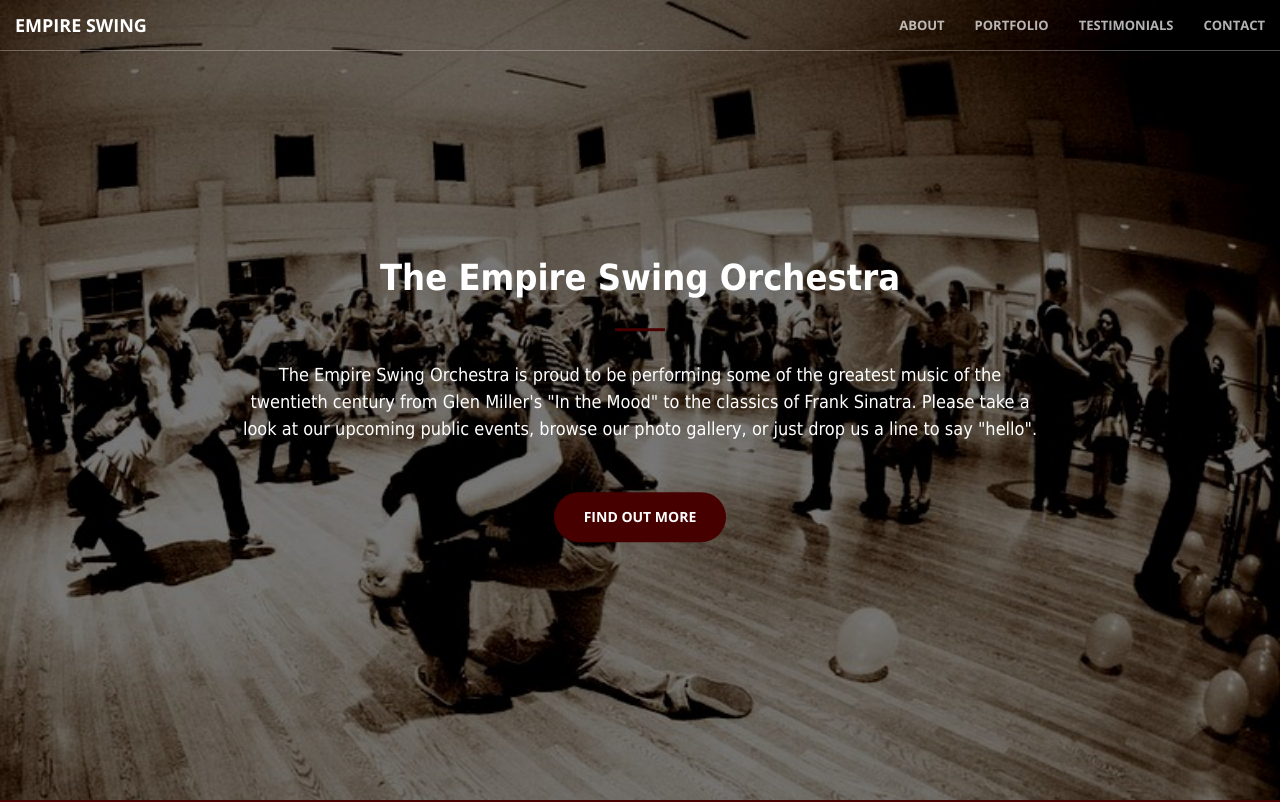
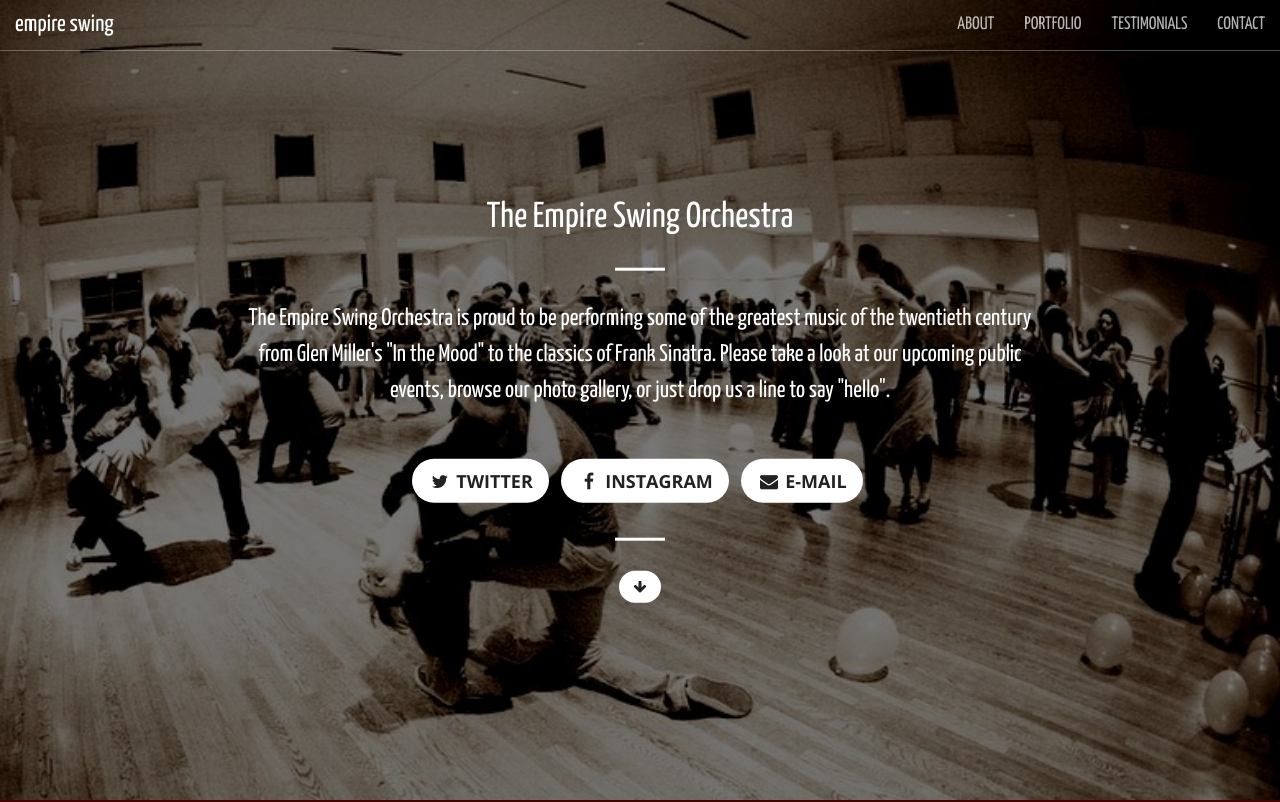
Before and after one commit to empireswing/empireswing.github.io, a plain HTML site: page index.html in a window 1280 px wide. Shown: the top 802 px of the page. Drawn offline with nearby package versions, Linux system fonts and the light colour scheme; a script that the page names is missing; a web font is replaced by a local one.

Commit message:
Update 2016-03-03T16:09:30.657Z

```diff
--- a/index.html
+++ b/index.html
@@ -75,9 +75,23 @@
         <div class="header-content">
             <div class="header-content-inner">
                 <h1>The Empire Swing Orchestra</h1>
-                <hr>
+                <hr class="light">
                 <p>The Empire Swing Orchestra is proud to be performing some of the greatest music of the twentieth century from Glen Miller's "In the Mood" to the classics of Frank Sinatra. Please take a look at our upcoming public events, browse our photo gallery, or just drop us a line to say "hello".</p>
-                <a href="#about" class="btn btn-primary btn-xl page-scroll">Find Out More</a>
+
+                <ul class="list-inline intro-social-buttons">
+                    <li>
+                        <a href="https://twitter.com/EmpireSwing" target="_blank" class="btn btn-default btn-lg"><i class="fa fa-twitter fa-fw"></i> <span class="network-name">Twitter</span></a>
+                    </li>
+                    <li>
+                        <a href="https://www.facebook.com/EmpireSwing" target="_blank" class="btn btn-default btn-lg"><i class="fa fa-facebook fa-fw"></i> <span class="network-name">Instagram</span></a>
+                    </li>
+                    <li>
+                        <a href="mailto:info@empireswing.org" class="btn btn-default btn-lg"><i class="fa fa-envelope fa-fw"></i> <span class="network-name">E-mail</span></a>
+                    </li>
+                </ul>
+                <hr class="light">
+                <a href="#about" class="btn btn-default page-scroll"><i class="fa fa-arrow-down fa-fw"></i></i></a>
+
             </div>
         </div>
     </header>
--- a/styles/creative.css
+++ b/styles/creative.css
@@ -12,7 +12,9 @@ body {
 
 body {
     /*font-family: Merriweather,'Helvetica Neue',Arial,sans-serif;*/
-    font-family: 'Droid Sans', Tahoma, Arial, sans-serif;
+    /*font-family: 'Droid Sans', Tahoma, Arial, sans-serif;*/
+    font-family:'Yanone Kaffeesatz';
+    font-size:16px;
 }
 
 hr {
@@ -34,7 +36,7 @@ a {
 
 a:hover,
 a:focus {
-    color: #eb3812;
+    color: #222;
 }
 
 h1,
@@ -43,12 +45,13 @@ h3,
 h4,
 h5,
 h6 {
-    font-family: 'Droid Sans', Tahoma, Arial, sans-serif;
+    /*font-family: 'Droid Sans', Tahoma, Arial, sans-serif;*/
+    font-family:'Yanone Kaffeesatz';
 }
 
 p {
     margin-bottom: 20px;
-    font-size: 16px;
+    font-size: 20px;
     line-height: 1.5;
 }
 
@@ -79,7 +82,8 @@ aside {
 
 .navbar-default {
     border-color: rgba(34,34,34,.05);
-    font-family: 'Open Sans','Helvetica Neue',Arial,sans-serif;
+    /*font-family: 'Open Sans','Helvetica Neue',Arial,sans-serif;*/
+    font-family:'Yanone Kaffeesatz';
     background-color: #fff;
     -webkit-transition: all .35s;
     -moz-transition: all .35s;
@@ -87,22 +91,25 @@ aside {
 }
 
 .navbar-default .navbar-header .navbar-brand {
-    text-transform: uppercase;
-    font-family: 'Open Sans','Helvetica Neue',Arial,sans-serif;
-    font-weight: 700;
+    /*text-transform: uppercase;*/
+    /*font-family: 'Open Sans','Helvetica Neue',Arial,sans-serif;*/
+    font-family:'Yanone Kaffeesatz';
+    /*font-weight: 700;*/
+    font-size:24px;
+    font-stretch: normal;
     color: #460000;
 }
 
 .navbar-default .navbar-header .navbar-brand:hover,
 .navbar-default .navbar-header .navbar-brand:focus {
-    color: #eb3812;
+    color: #222;
 }
 
 .navbar-default .nav > li>a,
 .navbar-default .nav>li>a:focus {
     text-transform: uppercase;
-    font-size: 13px;
-    font-weight: 700;
+    font-size: 18px;
+    /*font-weight: 700;*/
     color: #222;
 }
 
@@ -153,13 +160,13 @@ aside {
     }
 
     .navbar-default.affix .navbar-header .navbar-brand {
-        font-size: 14px;
+        font-size: 24px;
         color: #460000;
     }
 
     .navbar-default.affix .navbar-header .navbar-brand:hover,
     .navbar-default.affix .navbar-header .navbar-brand:focus {
-        color: #eb3812;
+        color: #222;
     }
 
     .navbar-default.affix .nav > li>a,
@@ -198,7 +205,7 @@ header .header-content .header-content-inner h1 {
     margin-top: 0;
     margin-bottom: 0;
     /*text-transform: uppercase;*/
-    font-weight: 700;
+    /*font-weight: 700;*/
 }
 
 header .header-content .header-content-inner hr {
@@ -236,7 +243,7 @@ header .header-content .header-content-inner p {
         margin-right: auto;
         margin-left: auto;
         max-width: 80%;
-        font-size: 18px;
+        font-size: 24px;
     }
 }
 
@@ -275,7 +282,7 @@ header .header-content .header-content-inner p {
     text-align: center;
     color: #fff;
     opacity: 0;
-    background: rgba(240,95,64,.9);
+    background: rgba(2,2,2,.9);
     -webkit-transition: all .35s;
     -moz-transition: all .35s;
     transition: all .35s;
@@ -402,9 +409,9 @@ fieldset[disabled] .btn-default.active {
 .btn-primary:active,
 .btn-primary.active,
 .open > .dropdown-toggle.btn-primary {
-    border-color: #ed431f;
+    border-color: #222;
     color: #fff;
-    background-color: #ee4b28;
+    background-color: #222;
 }
 
 .btn-primary:active,
@@ -486,3 +493,7 @@ ul.centered-list {
 .portfolio-image {
     padding-top:50px;
 }
+
+.intro-social-buttons li {
+  margin-bottom:5px;
+}
```
